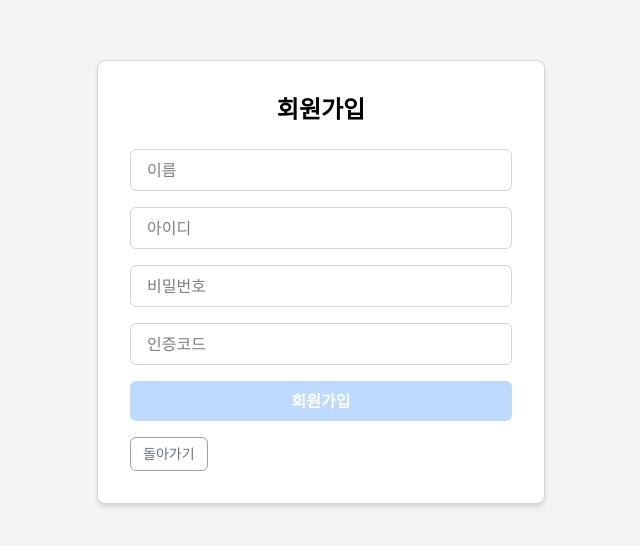
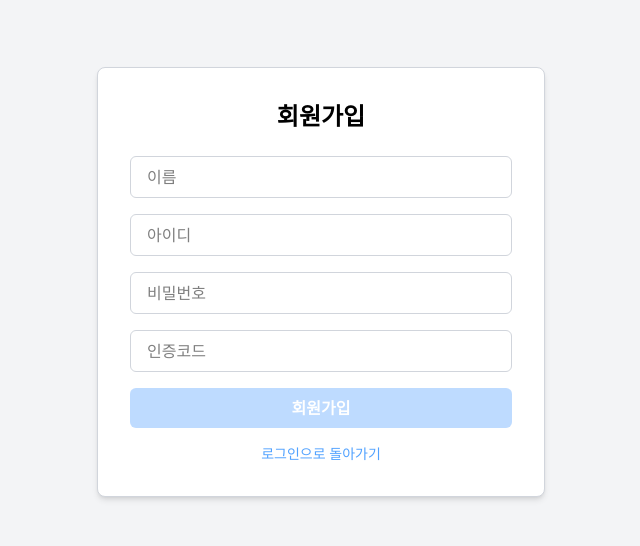
Before and after one commit to noeyigg/among-us, a Next.js app: page /signup in a window 1280 px wide. Shown: the part 118-664 px from the top of the page, without its empty margins (319-959 px from the left). Built offline with nearby package versions, Linux system fonts and the light colour scheme.

Commit message:
login & signup

```diff
--- /dev/null
+++ b/app/context/AuthContext.js
@@ -0,0 +1,39 @@
+'use client'
+
+import { createContext, useContext, useEffect, useState } from 'react'
+
+const AuthContext = createContext()
+
+export function AuthProvider({ children }) {
+  const [user, setUser] = useState(null)
+
+  // 🔹 로그인 성공 시
+  const login = (userData) => {
+    setUser(userData)
+    localStorage.setItem('user', JSON.stringify(userData))
+  }
+
+  // 🔹 로그아웃
+  const logout = () => {
+    setUser(null)
+    localStorage.removeItem('user')
+  }
+
+  // 🔹 앱 시작 시 localStorage에서 사용자 정보 복원
+  useEffect(() => {
+    const storedUser = localStorage.getItem('user')
+    if (storedUser) {
+      setUser(JSON.parse(storedUser))
+    }
+  }, [])
+
+  return (
+    <AuthContext.Provider value={{ user, login, logout }}>
+      {children}
+    </AuthContext.Provider>
+  )
+}
+
+export function useAuth() {
+  return useContext(AuthContext)
+}
--- a/app/layout.js
+++ b/app/layout.js
@@ -1,9 +1,13 @@
-import "./globals.css";
+import './globals.css'
+import { AuthProvider } from './context/AuthContext'
 
 export default function RootLayout({ children }) {
   return (
-    <html lang="en">
-      <body>{children}</body>
+    <html lang="ko">
+      <body>
+        {/* 로그인 전역 상태 유지 */}
+        <AuthProvider>{children}</AuthProvider>
+      </body>
     </html>
-  );
+  )
 }
--- a/app/login/page.js
+++ b/app/login/page.js
@@ -1,27 +1,10 @@
+// app/login/page.js
+import LoginForm from "@/components/auth/LoginForm"
+
 export default function LoginPage() {
   return (
-    <div className="flex min-h-screen items-center justify-center bg-gray-100">
-      <div className="bg-white border border-gray-300 shadow-md rounded-lg p-8 w-full max-w-md">
-        <h2 className="text-2xl font-semibold mb-6 text-center">로그인</h2>
-        <form className="space-y-4">
-          <input
-            type="email"
-            placeholder="아이디"
-            className="w-full px-4 py-2 border border-gray-300 rounded-md focus:outline-none focus:ring-2 focus:ring-blue-200"
-          />
-          <input
-            type="password"
-            placeholder="비밀번호"
-            className="w-full px-4 py-2 border border-gray-300 rounded-md focus:outline-none focus:ring-2 focus:ring-blue-200"
-          />
-          <button
-            type="submit"
-            className="w-full bg-blue-200 hover:bg-blue-300 text-white font-semibold py-2 rounded-md transition-colors"
-          >
-            로그인
-          </button>
-        </form>
-      </div>
+    <div>
+      <LoginForm />
     </div>
-  );
+  )
 }
--- a/app/signup/page.js
+++ b/app/signup/page.js
@@ -1,43 +1,9 @@
+import SignupForm from "@/components/auth/SignupForm"
+
 export default function SignupPage() {
   return (
-    <div className="flex min-h-screen items-center justify-center bg-gray-100">
-      <div className="bg-white border border-gray-300 shadow-md rounded-lg p-8 w-full max-w-md">
-        <h2 className="text-2xl font-semibold mb-6 text-center">회원가입</h2>
-        <form className="space-y-4">
-          <input
-            type="text"
-            placeholder="이름"
-            className="w-full px-4 py-2 border border-gray-300 rounded-md focus:outline-none focus:ring-2 focus:ring-blue-200"
-          />
-          <input
-            type="text"
-            placeholder="아이디"
-            className="w-full px-4 py-2 border border-gray-300 rounded-md focus:outline-none focus:ring-2 focus:ring-blue-200"
-          />
-          <input
-            type="password"
-            placeholder="비밀번호"
-            className="w-full px-4 py-2 border border-gray-300 rounded-md focus:outline-none focus:ring-2 focus:ring-blue-200"
-          />
-          <input
-            type="text"
-            placeholder="인증코드"
-            className="w-full px-4 py-2 border border-gray-300 rounded-md focus:outline-none focus:ring-2 focus:ring-blue-200"
-          />
-          <button
-            type="submit"
-            className="w-full bg-blue-200 hover:bg-blue-300 text-white font-semibold py-2 rounded-md transition-colors"
-          >
-            회원가입
-          </button>
-          <button
-            type="button"
-            className="px-3 py-1.5 border border-gray-400 rounded-md text-gray-500 text-sm hover:bg-gray-100 transition-colors duration-200 focus:outline-none "
-          >
-            돌아가기
-          </button>
-        </form>
-      </div>
+    <div>
+      <SignupForm />
     </div>
-  );
+  )
 }
--- /dev/null
+++ b/components/Button.jsx
@@ -0,0 +1,15 @@
+import clsx from 'clsx'
+
+export default function Button({ children, className, ...props }) {
+  return (
+    <button
+      {...props}
+      className={clsx(
+        "w-full bg-blue-200 hover:bg-blue-400 text-white font-semibold py-2 rounded-md transition-colors",
+        className
+      )}
+    >
+      {children}
+    </button>
+  )
+}
--- /dev/null
+++ b/components/auth/LoginForm.jsx
@@ -0,0 +1,65 @@
+'use client'
+
+import { useState } from 'react'
+import { useRouter } from 'next/navigation'
+import Link from 'next/link'
+import Button from '../Button'
+import { useAuth } from '../../app/context/AuthContext'
+
+
+export default function LoginForm() {
+  const router = useRouter()
+  const [id, setId] = useState('')
+  const [pw, setPw] = useState('')
+  const [error, setError] = useState('')
+
+  const { login } = useAuth()
+
+  const handleLogin = (e) => {
+    e.preventDefault()
+
+    if (!id || !pw) {
+      setError('아이디와 비밀번호를 모두 입력해주세요.')
+      return
+    }
+
+    // TODO: 실제 인증 로직
+    if (id === 'test' && pw === '1234') {
+      login({ id }) // 전역 상태 저장
+      router.push('/dashboard')
+    } else {
+      setError('아이디 또는 비밀번호가 틀렸습니다.')
+    }
+  }
+
+  return (
+    <div className="flex min-h-screen items-center justify-center bg-gray-100">
+      <div className="bg-white border border-gray-300 shadow-md rounded-lg p-8 w-full max-w-md">
+        <h2 className="text-2xl font-semibold mb-6 text-center">로그인</h2>
+        <form className="space-y-4" onSubmit={handleLogin}>
+          <input
+            type="text"
+            placeholder="아이디"
+            value={id}
+            onChange={(e) => setId(e.target.value)}
+            className="w-full px-4 py-2 border border-gray-300 rounded-md focus:outline-none focus:ring-2 focus:ring-blue-200"
+          />
+          <input
+            type="password"
+            placeholder="비밀번호"
+            value={pw}
+            onChange={(e) => setPw(e.target.value)}
+            className="w-full px-4 py-2 border border-gray-300 rounded-md focus:outline-none focus:ring-2 focus:ring-blue-200"
+          />
+          {error && <p className="text-red-500 text-sm">{error}</p>}
+
+          <Button type="submit">로그인</Button>
+
+          <Link href="/signup" className="block text-center text-sm text-blue-400 hover:underline">
+            회원가입
+          </Link>
+        </form>
+      </div>
+    </div>
+  )
+}
--- /dev/null
+++ b/components/auth/SignupForm.jsx
@@ -0,0 +1,113 @@
+'use client'
+
+import { useState } from 'react'
+import { useRouter } from 'next/navigation'
+import Link from 'next/link'
+import Button from '../Button'
+import { validateId, validatePassword } from './SingupValidation'
+
+export default function SignupForm() {
+  const router = useRouter()
+  const [name, setName] = useState('')
+  const [id, setId] = useState('')
+  const [pw, setPw] = useState('')
+  const [code, setCode] = useState('')
+  const [error, setError] = useState('')
+
+  // 각 입력 필드의 유효성 상태
+  const isIdValid = validateId(id)
+  const isPwValid = validatePassword(pw)
+  const isCodeValid = code === 'woori1234'
+
+  const handleSignup = (e) => {
+    e.preventDefault()
+
+    if (!name || !id || !pw || !code) {
+      setError('모든 항목을 입력해주세요.')
+      return
+    }
+
+    if (!isIdValid || !isPwValid) {
+      setError('입력값을 다시 확인해주세요.')
+      return
+    }
+    if (!isCodeValid) {
+    setError('인증코드가 올바르지 않습니다.')
+    return
+  }
+
+    alert('회원가입 완료!')
+    router.push('/login')
+  }
+
+  return (
+    <div className="flex min-h-screen items-center justify-center bg-gray-100">
+      <div className="bg-white border border-gray-300 shadow-md rounded-lg p-8 w-full max-w-md">
+        <h2 className="text-2xl font-semibold mb-6 text-center">회원가입</h2>
+        <form className="space-y-4" onSubmit={handleSignup}>
+          <div>
+            <input
+              type="text"
+              placeholder="이름"
+              value={name}
+              onChange={(e) => setName(e.target.value)}
+              className="w-full px-4 py-2 border border-gray-300 rounded-md focus:outline-none focus:ring-2 focus:ring-blue-200"
+            />
+          </div>
+
+          <div>
+            <input
+              type="text"
+              placeholder="아이디"
+              value={id}
+              onChange={(e) => setId(e.target.value)}
+              className="w-full px-4 py-2 border border-gray-300 rounded-md focus:outline-none focus:ring-2 focus:ring-blue-200"
+            />
+            {id && !isIdValid && (
+              <p className="text-red-500 text-sm mt-1">
+                아이디는 3~16자의 영문 소문자와 숫자만 사용할 수 있습니다.
+              </p>
+            )}
+          </div>
+
+          <div>
+            <input
+              type="password"
+              placeholder="비밀번호"
+              value={pw}
+              onChange={(e) => setPw(e.target.value)}
+              className="w-full px-4 py-2 border border-gray-300 rounded-md focus:outline-none focus:ring-2 focus:ring-blue-200"
+            />
+            {pw && !isPwValid && (
+              <p className="text-red-500 text-sm mt-1">
+                비밀번호는 8~16자, 영문/숫자/특수문자를 포함해야 합니다.
+              </p>
+            )}
+          </div>
+
+          <div>
+            <input
+              type="text"
+              placeholder="인증코드"
+              value={code}
+              onChange={(e) => setCode(e.target.value)}
+              className="w-full px-4 py-2 border border-gray-300 rounded-md focus:outline-none focus:ring-2 focus:ring-blue-200"
+            />
+
+          </div>
+
+          {error && <p className="text-red-500 text-sm text-center">{error}</p>}
+
+          <Button type="submit">회원가입</Button>
+
+          <Link
+            href="/login"
+            className="block text-center text-sm text-blue-400 hover:underline"
+          >
+            로그인으로 돌아가기
+          </Link>
+        </form>
+      </div>
+    </div>
+  )
+}
--- /dev/null
+++ b/components/auth/SingupValidation.jsx
@@ -0,0 +1,9 @@
+export function validateId(id) {
+  const regex = /^[a-z0-9]{3,16}$/;
+  return regex.test(id);
+}
+
+export function validatePassword(password) {
+  const regex = /^(?=.*[0-9])(?=.*[a-zA-Z])(?=.*\W)(?!.*\s).{8,16}$/;
+  return regex.test(password);
+}
```
Also changed, not shown: package.json (+5 -4 lines), 1 other file (tests, documents, lock files or other folders).
